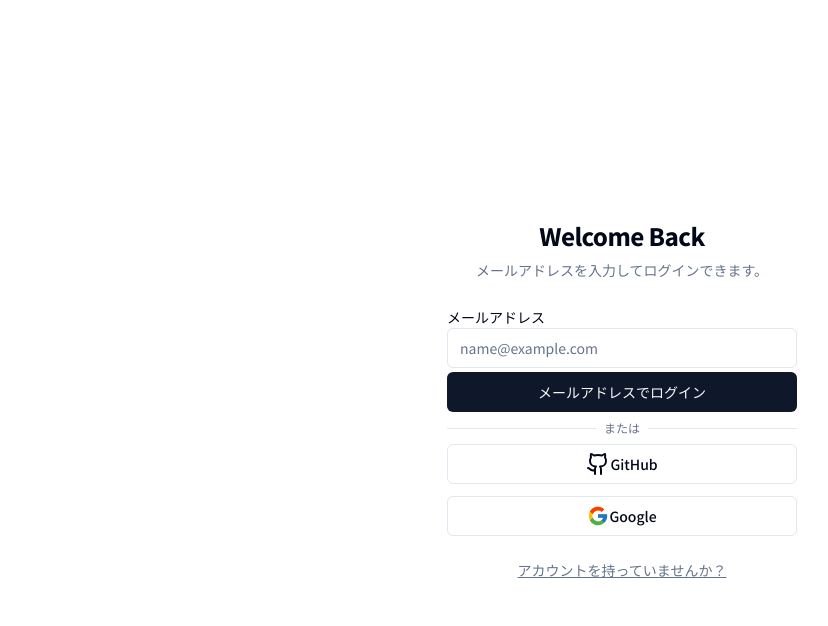
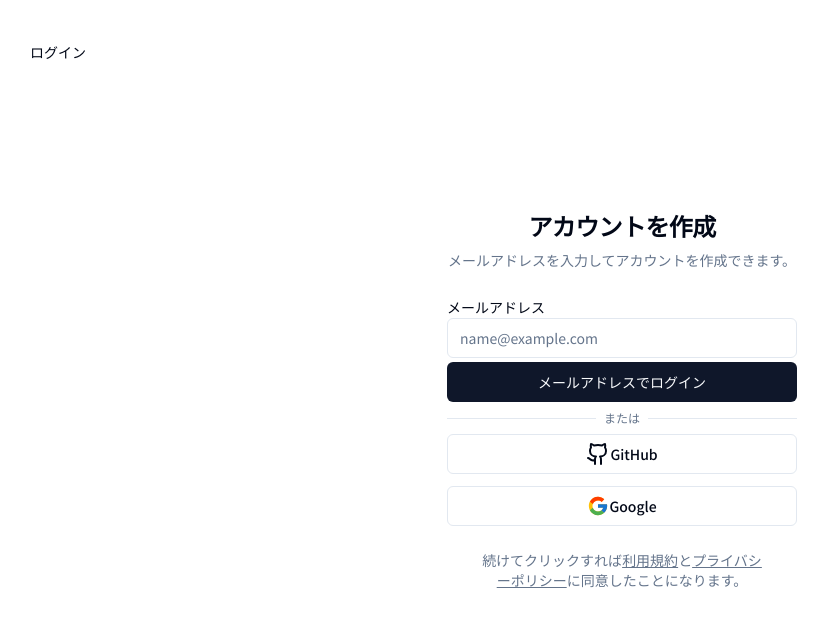
Before and after one commit to fy-yuhcan/next-auth, a Next.js app: page /register in a window 1280 px wide. Shown: the top 626 px of the page, without its empty margins (18-846 px from the left). Built offline with nearby package versions, Linux system fonts and the light colour scheme.

Commit message:
登録ページ作成

```diff
--- a/app/(auth)/register/page.tsx
+++ b/app/(auth)/register/page.tsx
@@ -1,19 +1,27 @@
+import { buttonVariants } from "@/components/ui/button";
 import UserAuthForm from "@/components/user-auth-form";
+import { cn } from "@/lib/utils";
 import Link from "next/link";
 
 export default function Register() {
   return(
-    <div className="container flex flex-col justify-center h-screen items-center w-screen">
+    <div className="container grid flex-col h-screen">
+        <Link href={"/login"} className={cn(buttonVariants({ variant: "ghost" }), "absolute left-4 md:left-8 md:top-8")} >ログイン</Link>
+        <div className="h-full bg-muted lg:black hidden" />
         <div className="mx-auto w-full sm:w-[350px] flex flex-col justify-center space-y-6">
             <div className="text-center space-y-2">
-                <h1 className="text-2xl font-extrabold tracking-tight">Welcome Back</h1>
-                <p className="text-sm text-muted-foreground">メールアドレスを入力してログインできます。</p>
+                <h1 className="text-2xl font-extrabold tracking-tight">アカウントを作成</h1>
+                <p className="text-sm text-muted-foreground">メールアドレスを入力してアカウントを作成できます。</p>
             </div>
 
             <UserAuthForm />
 
-            <p className="text-muted-foreground px-8 text-center text-sm">
-                <Link href={"/register"} className="underline underline-offset-1">アカウントを持っていませんか？</Link>
+              <p className="text-muted-foreground px-8 text-center text-sm">
+                  続けてクリックすれば
+                  <Link href={"/terms"} className="underline underline-offset-1">利用規約</Link>
+                  と
+                  <Link href={"/privacy"} className="underline underline-offset-1">プライバシーポリシー</Link>
+                  に同意したことになります。
             </p>
         </div>
     </div>
```
